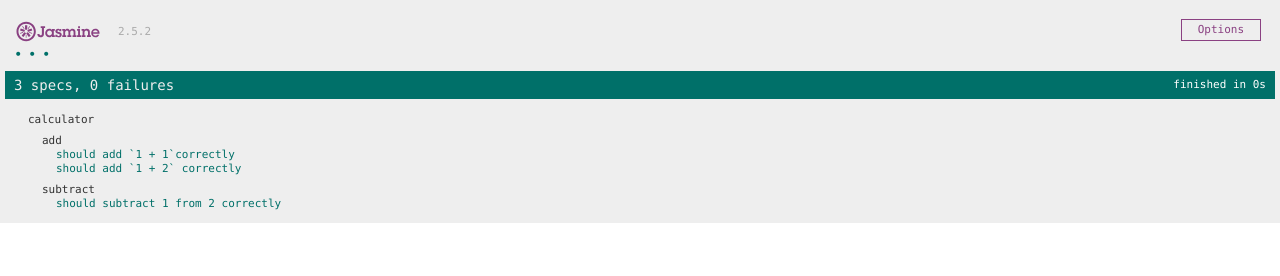
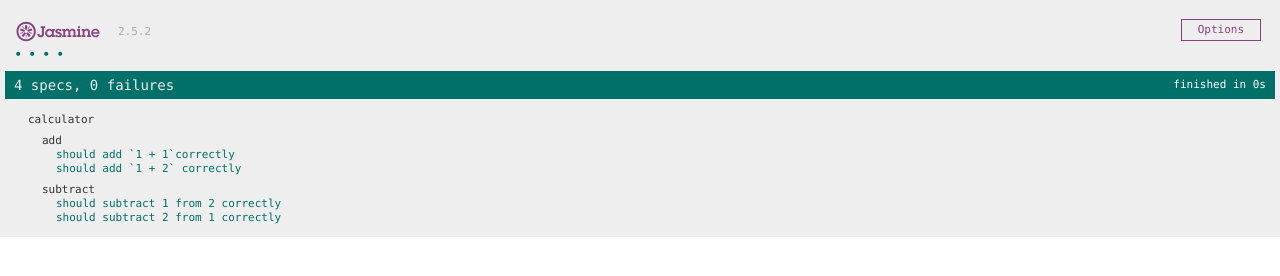
Before and after one commit to mrwizard82d1/get-started-unit-testing-ngjs, a plain HTML site: page part-1/index.html in a window 1280 px wide. Drawn offline with Linux system fonts and the light colour scheme.

Commit message:
Green test sub

```diff
--- a/part-1/index.html
+++ b/part-1/index.html
@@ -13,8 +13,8 @@ var calculator = {
 	sum: function(a, b) {
 		return a + b;
 	},
-	sub: function(subtrahend, minuend) {
-		return 1;
+	sub: function(minuend, subtrahend) {
+		return minuend - subtrahend;
 	}
 };
 
@@ -31,6 +31,9 @@ describe('calculator', function() {
 		it('should subtract 1 from 2 correctly', function() {
 			expect(calculator.sub(2, 1)).toBe(1);
 		});
+		it('should subtract 2 from 1 correctly', function() {
+			expect(calculator.sub(1, 2)).toBe(-1);
+		});
 	});
 });
 	</script>
```
